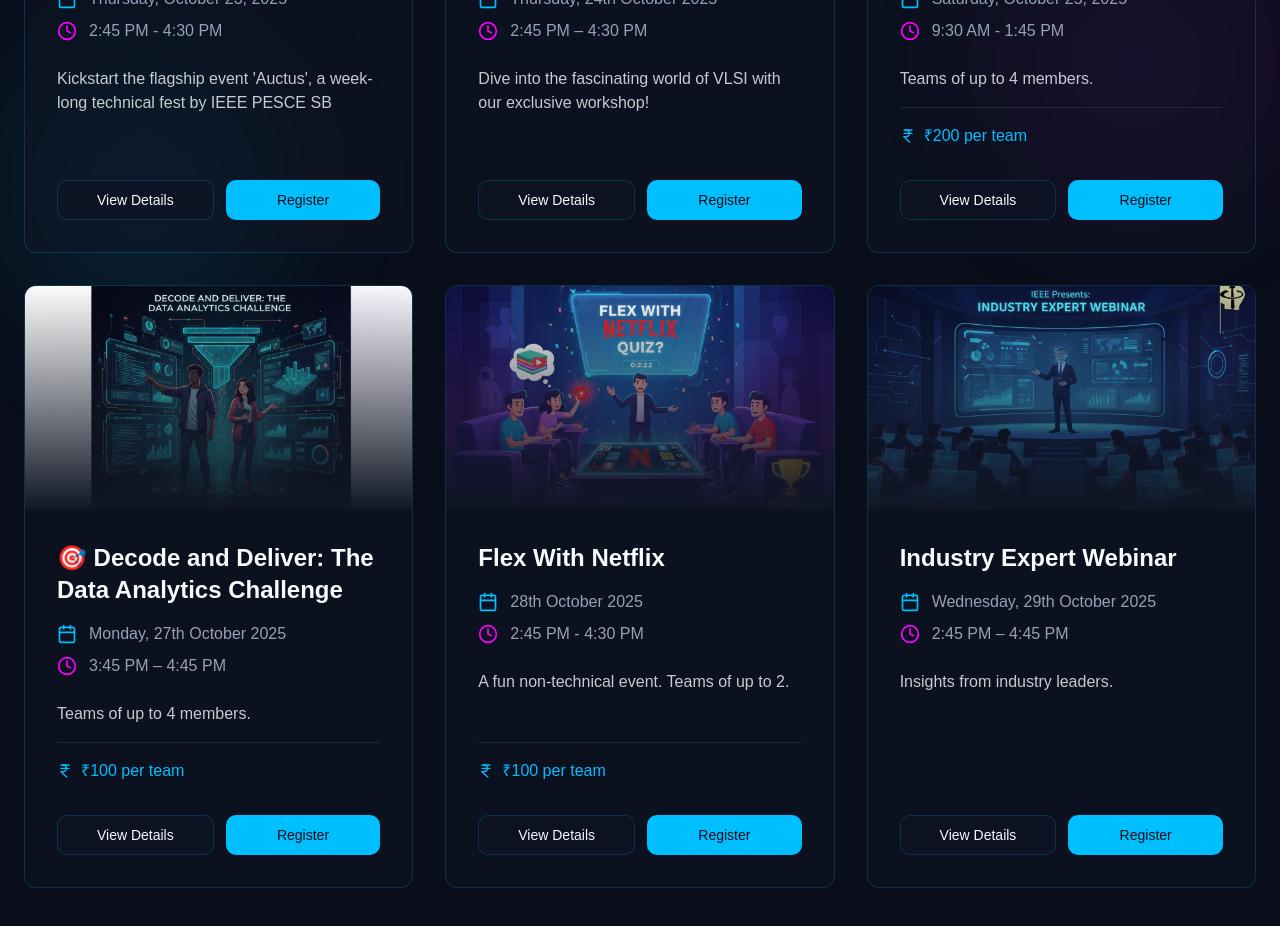
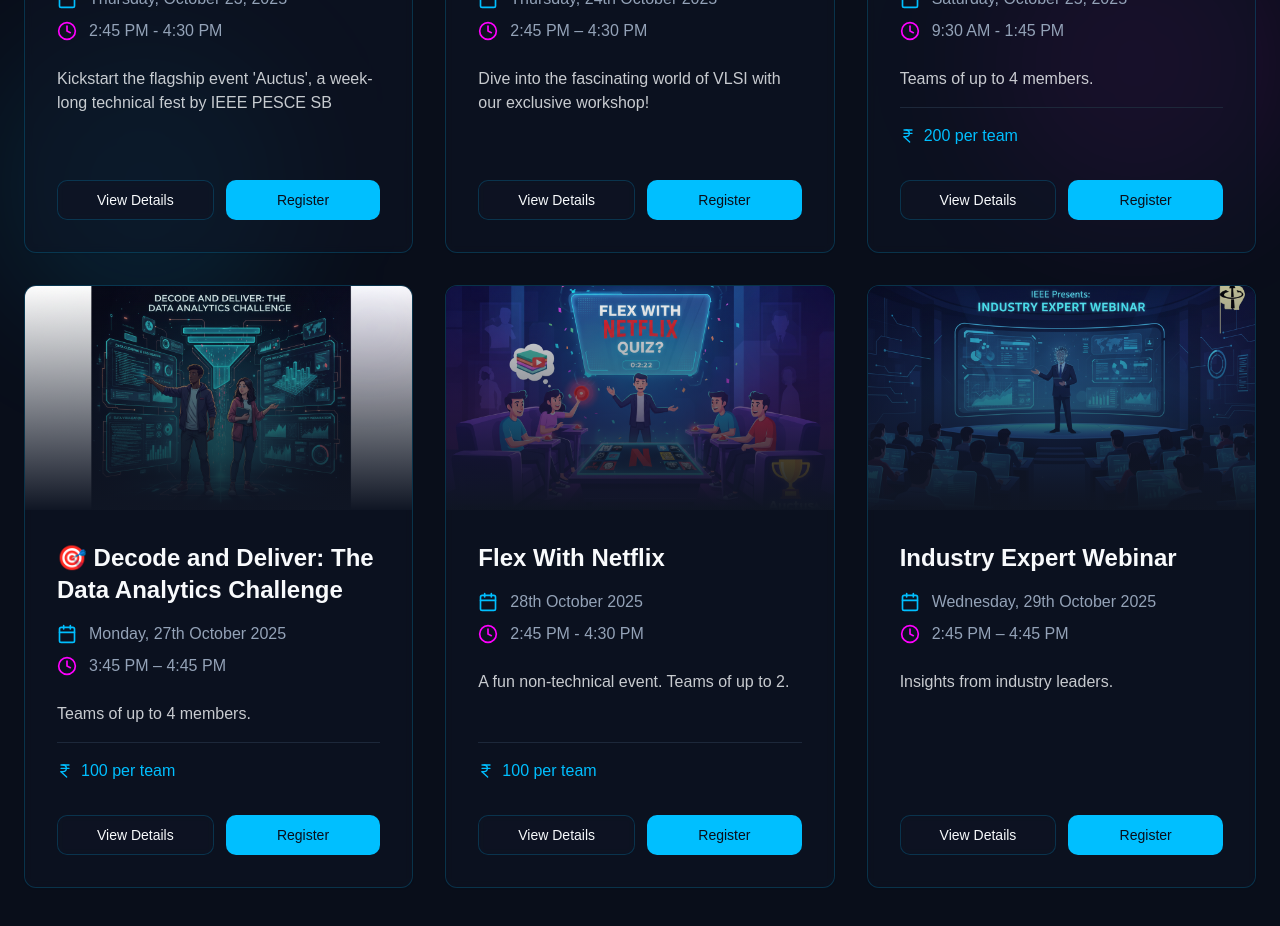
Before and after one commit to hardikkaaccount/Auctus_final_website, a React (Vite) app: page / in a window 1280 px wide. Shown: the part 2140-3066 px from the top of the page. Built offline with nearby package versions, Linux system fonts and the light colour scheme; the HTML template or start-up script is replaced by a standard one.

Commit message:
first commit 10

```diff
--- a/src/components/EventsSection.tsx
+++ b/src/components/EventsSection.tsx
@@ -40,7 +40,7 @@
       date: "Saturday, October 25, 2025",
       time: "9:30 AM - 1:45 PM",
       details: "Teams of up to 4 members.",
-      registration: "₹200 per team",
+      registration: "200 per team",
       description: "Ready, set, code! ⚡ Relayathon is not your typical hackathon—it's a high-speed relay of brains, teamwork, and problem-solving that'll leave you buzzing (and maybe questioning your life choices). Here's how the madness unfolds: Round 1 – Debug: Team Member 1 tackles a buggy code block. Fix it, run it, and grab the credentials for your teammate. Bonus points for surviving the frustration! 🐛💻 Round 2 – Inspect: Team Member 2 dives into a website armed with those credentials. Inspect, explore, and uncover hidden secrets like a true cyber-sleuth. Sherlock vibes included. 🕵️‍♀️ Round 3 – Puzzle: Team Member 3 enters a puzzle website. Solve the mind-boggling challenges to reveal the final credentials. Warning: brain cramps guaranteed. 🧩 Round 4 – Final Task: Team Member 4 takes the final credentials and unlocks the ultimate surprise challenge. Fame, glory, and bragging rights await! 🏆 Why Join? Because Relayathon is the perfect mix of coding, puzzles, and chaotic fun. If you love teamwork, adrenaline, and proving your squad is the smartest (or funniest) on campus, this is your moment. Gather your squad, bring your brains (and snacks), and show us if your team can Relay & Conquer! 🚀",
       eligibility: "Open to all PESCE students, Each team require total of 4 participants to participate in the relay",
       entryFee: "₹200 per team",
@@ -54,7 +54,7 @@
       date: "Monday, 27th October 2025",
       time: "3:45 PM – 4:45 PM",
       details: "Teams of up to 4 members.",
-      registration: "₹100 per team",
+      registration: "100 per team",
       description: "Theme: Turning raw data into real insights. Get ready to put your data skills to the ultimate test! In Decode & Deliver, participants will tackle messy datasets and must decode them—analyze, clean, and visualize—then deliver actionable insights or predictions within a time limit. This is your chance to show off your analytical prowess and storytelling skills with data. Ideal For: Students familiar with Python, R, Excel, Power BI, or Tableau. Rounds: Round 1 – Data Cleaning & Exploration: Dive into the dataset, clean the mess, and explore hidden patterns. Round 2 – Data Visualization: Bring the data to life with charts, graphs, and eye-catching visuals. Round 3 – Insight Presentation / Storytelling: Present your insights clearly and convincingly—your story could make all the difference! Turn chaos into clarity, numbers into narratives, and prove your team can Decode & Deliver! 📊✨",
       eligibility: "Open to all PESCE college students",
       teamSize: "Up to 2 members per team",
@@ -68,10 +68,10 @@
       date: "28th October 2025",
       time: "2:45 PM - 4:30 PM",
       details: "A fun non-technical event. Teams of up to 2.",
-      registration: "₹100 per team",
+      registration: "100 per team",
       description: "Flex With Netflix is a fun-filled quiz event designed to test participants' knowledge of popular Netflix shows, movies, and characters. From Stranger Things to Money Heist, this interactive session challenges your binge-watching memory through multiple rounds of questions and fun activities. It's the perfect mix of entertainment and competition—where true Netflix fans can flex their streaming expertise and win bragging rights! The main goal of the event is to have fun and vibe with IEEE. Join us and let's have an amazing evening on 28th October 2025!",
       eligibility: "Open to all PESCE college students. Limited seats available. Solo or Teams of two participants are allowed.",
-      entryFee: "₹100 per team",
+      entryFee: "100 per team",
       limitedSeats: "30 Teams (solo or duo)",
       form: "https://forms.gle/ie7MicVcBea66mZb7",
       image: flexNetflixImg,
```
